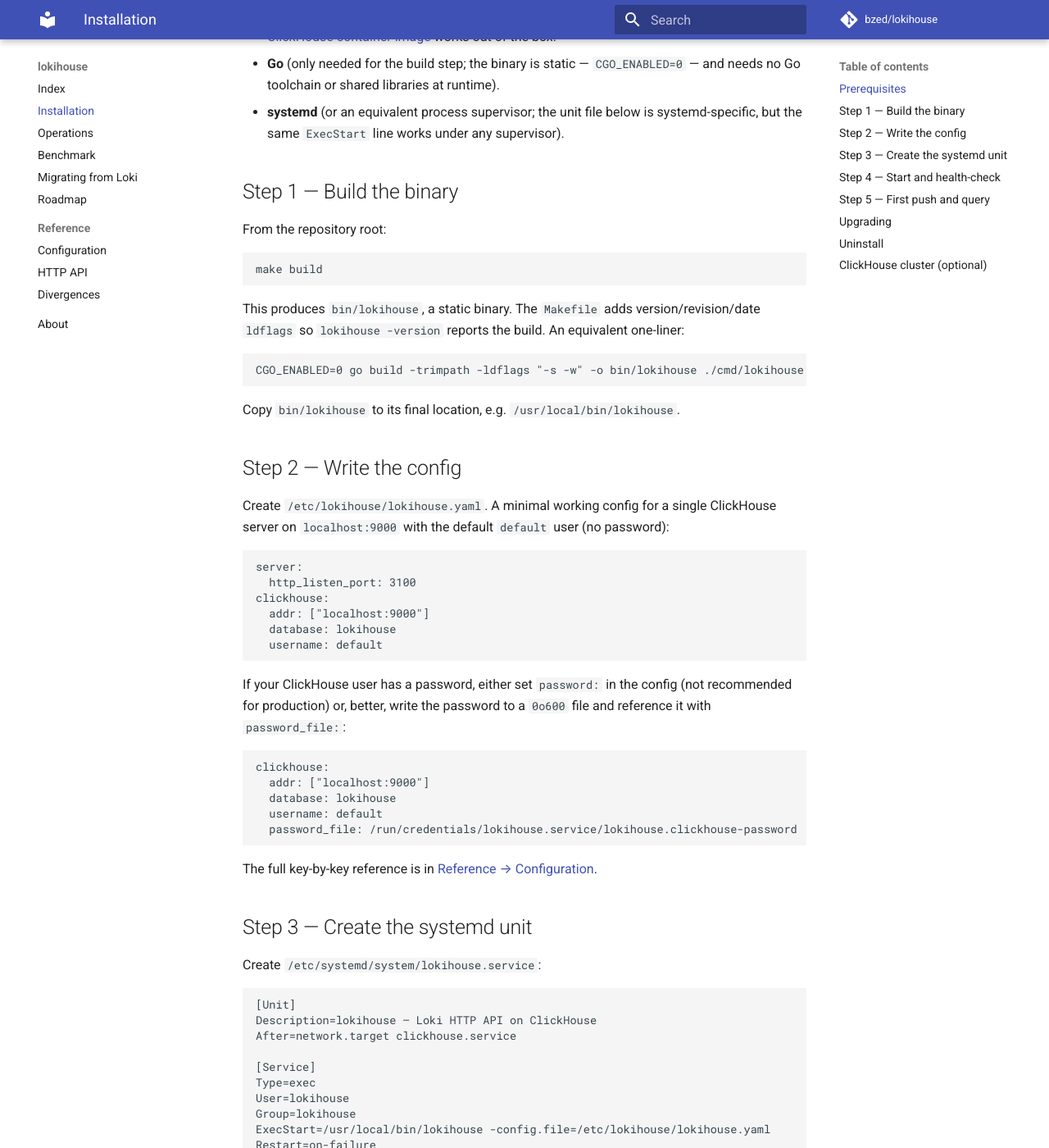
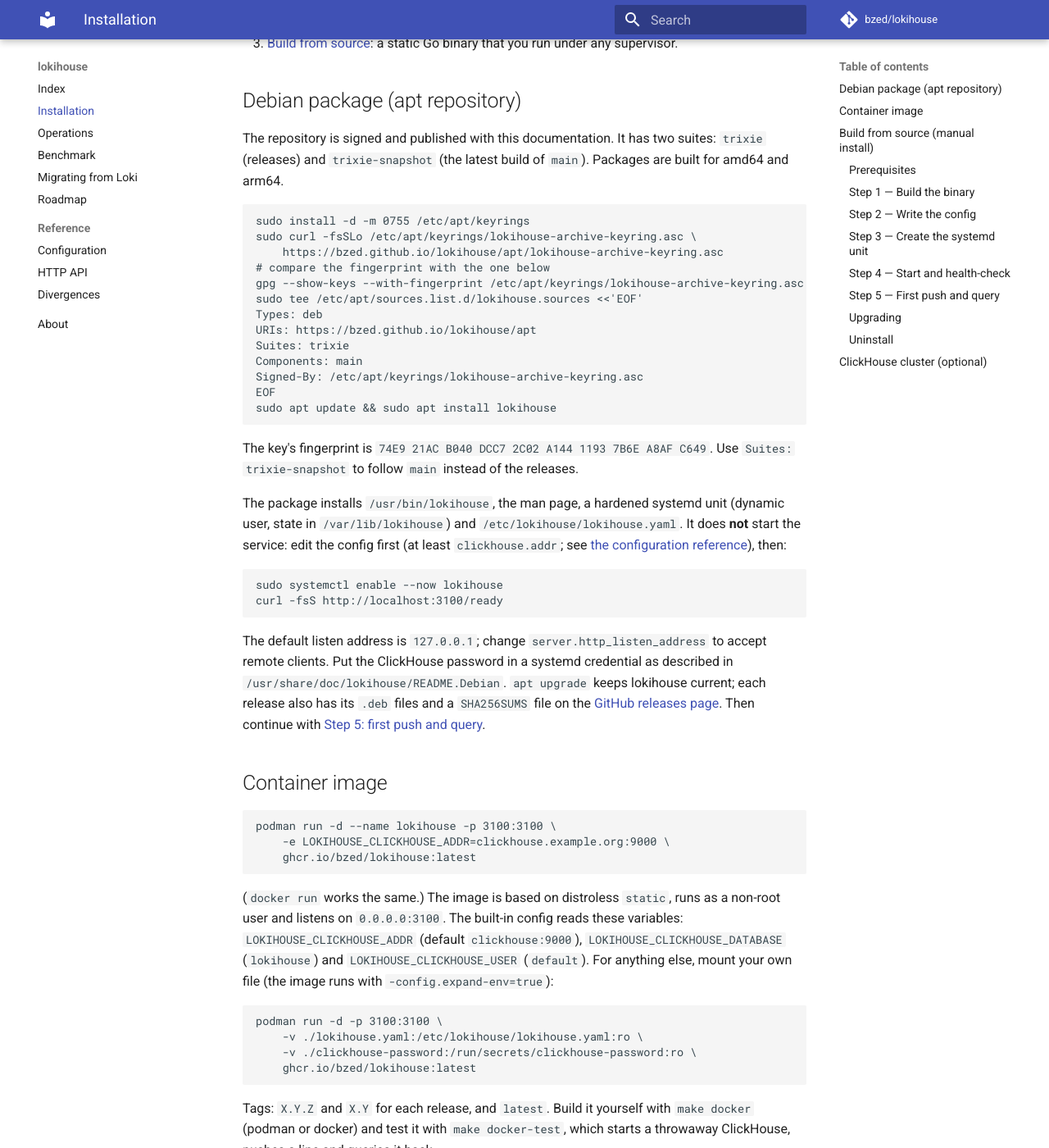
Before and after one commit to bzed/lokihouse, an MkDocs documentation site: the page built from docs/install/index.md, in a window 1280 px wide and 1400 px high, scrolled down 367 px. Shown: the whole window at 82% size. Built offline with MkDocs 1.6.1 and Material for MkDocs 9.7.7, drawn with Linux system fonts in a browser that asks for light colours; comment, search, counter and statistics services are not loaded; some of the changed text lies outside the part shown.

Commit message:
build: signed apt repository, container image, release publishing
reprepro repository (suites trixie and trixie-snapshot, amd64 and arm64)
published with the docs; multi-arch image on ghcr.io with SBOM, provenance
and cosign signature; both built and published at release time.

Co-Authored-By: Claude Sonnet 5.5 <noreply@anthropic.com>

````diff
--- a/docs/install/index.md
+++ b/docs/install/index.md
@@ -1,14 +1,95 @@
 # Installing lokihouse
 
-> **Work in progress.** Packaging (Debian repositories, Docker images) is
-> not yet available. The steps below are the manual path that works today:
-> build the static Go binary, write a config, run it under systemd, and
-> store logs in ClickHouse.
+> **Work in progress.** lokihouse is pre-release. CI builds the packages and
+> images below for every release; the apt suite `trixie-snapshot` follows
+> `main`.
 
-## Prerequisites
+There are three ways to run lokihouse. All of them need a running
+[ClickHouse](https://clickhouse.com/) server (26.9 or later).
+
+1. [Debian package](#debian-package-apt-repository) (Debian 13 "trixie",
+   amd64 and arm64): the easiest, with a hardened systemd unit.
+2. [Container image](#container-image) (linux/amd64 and linux/arm64).
+3. [Build from source](#build-from-source-manual-install): a static Go binary
+   that you run under any supervisor.
+
+## Debian package (apt repository)
+
+The repository is signed and published with this documentation. It has two
+suites: `trixie` (releases) and `trixie-snapshot` (the latest build of `main`).
+Packages are built for amd64 and arm64.
+
+```sh
+sudo install -d -m 0755 /etc/apt/keyrings
+sudo curl -fsSLo /etc/apt/keyrings/lokihouse-archive-keyring.asc \
+    https://bzed.github.io/lokihouse/apt/lokihouse-archive-keyring.asc
+# compare the fingerprint with the one below
+gpg --show-keys --with-fingerprint /etc/apt/keyrings/lokihouse-archive-keyring.asc
+sudo tee /etc/apt/sources.list.d/lokihouse.sources <<'EOF'
+Types: deb
+URIs: https://bzed.github.io/lokihouse/apt
+Suites: trixie
+Components: main
+Signed-By: /etc/apt/keyrings/lokihouse-archive-keyring.asc
+EOF
+sudo apt update && sudo apt install lokihouse
+```
+
+The key's fingerprint is `74E9 21AC B040 DCC7 2C02  A144 1193 7B6E A8AF C649`.
+Use `Suites: trixie-snapshot` to follow `main` instead of the releases.
+
+The package installs `/usr/bin/lokihouse`, the man page, a hardened systemd
+unit (dynamic user, state in `/var/lib/lokihouse`) and
+`/etc/lokihouse/lokihouse.yaml`. It does **not** start the service: edit the
+config first (at least `clickhouse.addr`; see
+[the configuration reference](../reference/configuration.md)), then:
+
+```sh
+sudo systemctl enable --now lokihouse
+curl -fsS http://localhost:3100/ready
+```
+
+The default listen address is `127.0.0.1`; change `server.http_listen_address`
+to accept remote clients. Put the ClickHouse password in a systemd credential
+as described in `/usr/share/doc/lokihouse/README.Debian`. `apt upgrade` keeps
+lokihouse current; each release also has its `.deb` files and a `SHA256SUMS`
+file on the [GitHub releases page](https://github.com/bzed/lokihouse/releases).
+Then continue with [Step 5: first push and query](#step-5-first-push-and-query).
+
+## Container image
+
+```sh
+podman run -d --name lokihouse -p 3100:3100 \
+    -e LOKIHOUSE_CLICKHOUSE_ADDR=clickhouse.example.org:9000 \
+    ghcr.io/bzed/lokihouse:latest
+```
+
+(`docker run` works the same.) The image is based on distroless `static`, runs
+as a non-root user and listens on `0.0.0.0:3100`. The built-in config reads
+these variables: `LOKIHOUSE_CLICKHOUSE_ADDR` (default `clickhouse:9000`),
+`LOKIHOUSE_CLICKHOUSE_DATABASE` (`lokihouse`) and `LOKIHOUSE_CLICKHOUSE_USER`
+(`default`). For anything else, mount your own file (the image runs with
+`-config.expand-env=true`):
+
+```sh
+podman run -d -p 3100:3100 \
+    -v ./lokihouse.yaml:/etc/lokihouse/lokihouse.yaml:ro \
+    -v ./clickhouse-password:/run/secrets/clickhouse-password:ro \
+    ghcr.io/bzed/lokihouse:latest
+```
+
+Tags: `X.Y.Z` and `X.Y` for each release, and `latest`. Build it yourself with
+`make docker` (podman or docker) and test it with `make docker-test`, which
+starts a throwaway ClickHouse, pushes a line and queries it back.
+
+## Build from source (manual install)
+
+The steps below build the static binary and run it under systemd.
+
+### Prerequisites
 
 - **A running ClickHouse server** (26.9 or later), single-node or cluster.
-  The [configuration reference](/reference/configuration/#clickhouse) covers
+  The [configuration reference](../reference/configuration.md#clickhouse) covers
   the keys you will set. For a single server on `localhost:9000`, the
   default [ClickHouse container image](https://hub.docker.com/r/clickhouse/clickhouse-server)
   works out of the box.
@@ -18,7 +99,7 @@
 - **systemd** (or an equivalent process supervisor; the unit file below is
   systemd-specific, but the same `ExecStart` line works under any supervisor).
 
-## Step 1 — Build the binary
+### Step 1 — Build the binary
 
 From the repository root:
 
@@ -36,7 +117,7 @@ CGO_ENABLED=0 go build -trimpath -ldflags "-s -w" -o bin/lokihouse ./cmd/lokihou
 
 Copy `bin/lokihouse` to its final location, e.g. `/usr/local/bin/lokihouse`.
 
-## Step 2 — Write the config
+### Step 2 — Write the config
 
 Create `/etc/lokihouse/lokihouse.yaml`. A minimal working config for a
 single ClickHouse server on `localhost:9000` with the default `default`
@@ -64,9 +145,9 @@ clickhouse:
 ```
 
 The full key-by-key reference is in
-[Reference → Configuration](/reference/configuration/).
+[Reference → Configuration](../reference/configuration.md).
 
-## Step 3 — Create the systemd unit
+### Step 3 — Create the systemd unit
 
 Create `/etc/systemd/system/lokihouse.service`:
 
@@ -115,7 +196,7 @@ sudo install -m 600 -o lokihouse -g lokihouse /dev/null \
 `LoadCredentialEncrypted=` / `SetCredentialEncrypted=`; the config key is
 the same either way.)
 
-## Step 4 — Start and health-check
+### Step 4 — Start and health-check
 
 ```sh
 sudo systemctl daemon-reload
@@ -134,7 +215,7 @@ curl -fsS http://localhost:3100/ready
 curl -fsS http://localhost:3100/loki/api/v1/status/buildinfo
 ```
 
-## Step 5 — First push and query
+### Step 5 — First push and query
 
 Push one entry (Loki's push JSON shape):
 
@@ -177,7 +258,7 @@ Expected response shape (Loki's `loghttp` JSON, served unchanged):
 }
 ```
 
-## Upgrading
+### Upgrading
 
 Rebuild the binary, stop the unit, replace the binary, restart:
 
@@ -193,7 +274,7 @@ sudo systemctl start lokihouse
 > release, back up the ClickHouse database before upgrading if your data
 > matters.
 
-## Uninstall
+### Uninstall
 
 ```sh
 sudo systemctl disable --now lokihouse
@@ -225,5 +306,5 @@ and (when replicated) `insert_quorum`, so a push is acknowledged only when
 the rows are on a majority of replicas. Full cluster setup (Keeper,
 `remote_servers`, replica paths) is a ClickHouse operations task; see the
 [ClickHouse documentation](https://clickhouse.com/docs/en/enables/high-availability/overview)
-and the [configuration reference](/reference/configuration/#clickhouse)
+and the [configuration reference](../reference/configuration.md#clickhouse)
 for the lokihouse-side keys.
````
Also changed, not shown: README.md (+31 -8 lines), docs/development.md (+39 -4 lines), 14 other files.
